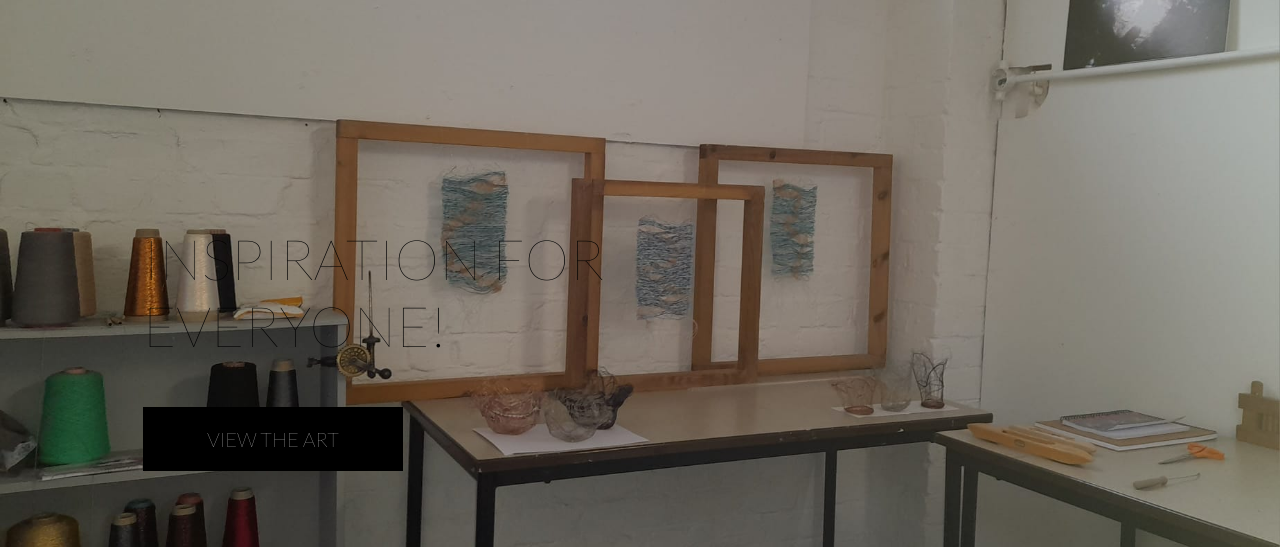
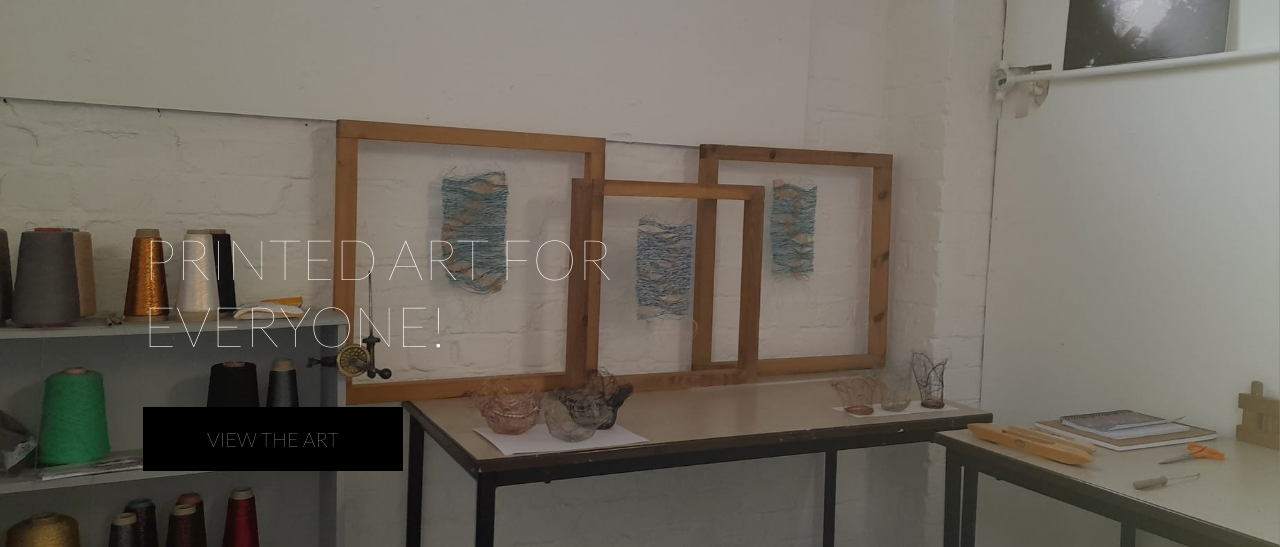
Before and after one commit to RhiH/studio_gallery, a Django app: page / in a window 1280 px wide. Shown: the part 267-814 px from the top of the page. Run offline with Django 3.2, Linux system fonts and the light colour scheme; some libraries are stand-ins or nearby versions.

Commit message:
amendment to products json file

```diff
--- a/home/templates/home/index.html
+++ b/home/templates/home/index.html
@@ -13,8 +13,8 @@
     <div class="container h-100">
         <div class="row h-100">
             <div class="col-7 col-md-6 my-auto">
-                <h1 class="display-4 logo-font text-black">
-                    Inspiration for everyone!
+                <h1 class="display-4 logo-font text-white">
+                    Printed art for everyone!
                 </h1>
                 <div class="my-5">
                     <h4>
--- a/products/fixtures/categories.json
+++ b/products/fixtures/categories.json
@@ -1 +1 @@
-[{"pk": 1, "model": "products.category", "fields": {"name": "current-artists", "friendly_name": "Current Artists"}}, {"pk": 2, "model": "products.category", "fields": {"name": "photography", "friendly_name": "Photography"}}, {"pk": 3, "model": "products.category", "fields": {"name": "art", "friendly_name": "Art"}},]
+[{"pk": 1, "model": "products.category", "fields": {"name": "current-artists", "friendly_name": "Current Artists"}}, {"pk": 2, "model": "products.category", "fields": {"name": "photography", "friendly_name": "Photography"}}, {"pk": 3, "model": "products.category", "fields": {"name": "art", "friendly_name": "Art"}}]
```
